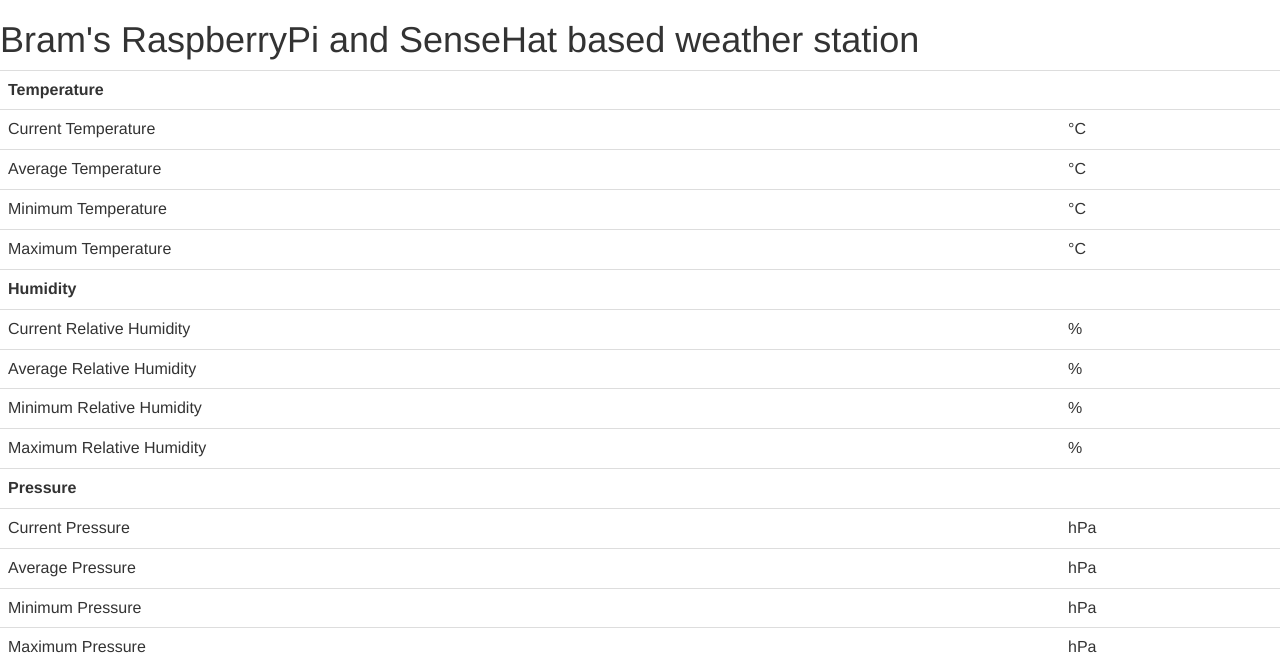
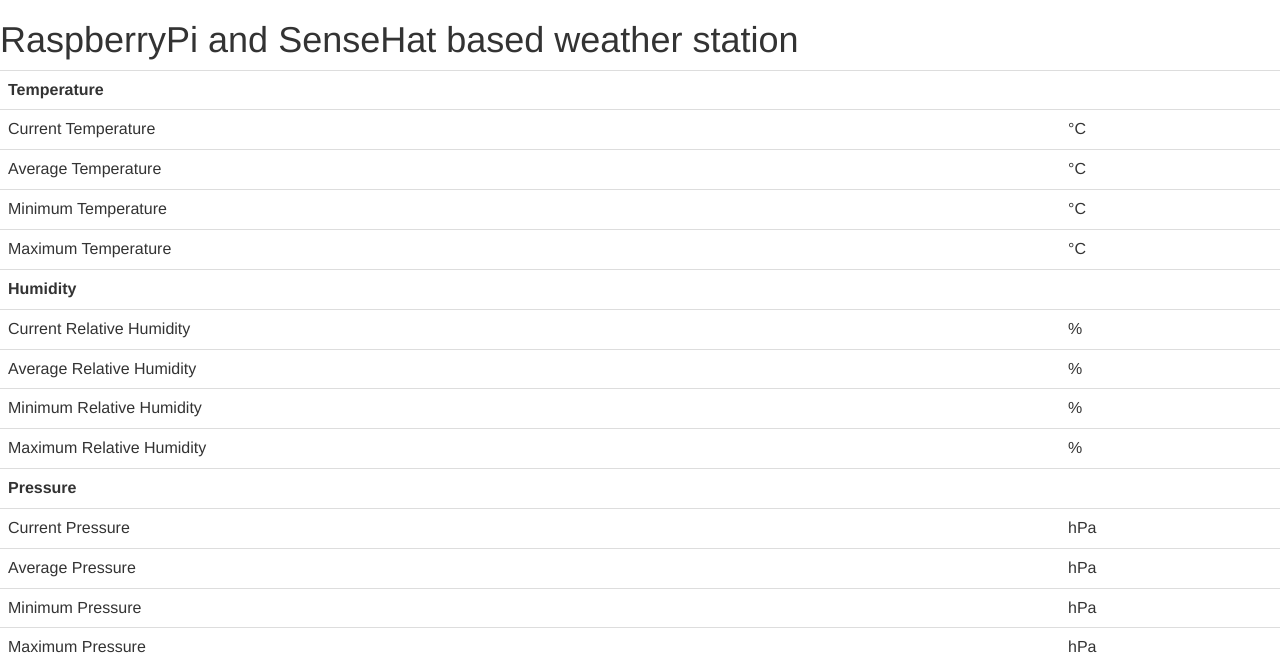
Before and after one commit to boosterl/RaspberrySenseWeatherStation, a Flask app: template templates/index.html in a window 1280 px wide. Shown: the top 666 px of the page. Run offline with Flask 2, Linux system fonts and the light colour scheme; the template is opened without the code that fills it, so the values that code supplies are empty; some libraries are stand-ins or nearby versions.

Commit message:
Change title of index.html

```diff
--- a/templates/index.html
+++ b/templates/index.html
@@ -4,7 +4,7 @@
 <link rel="stylesheet" href="/static/css/bootstrap.min.css" />
 <meta name="viewport" content="width=device-width, initial-scale=1">
 </head>
-<h1>Bram's RaspberryPi and SenseHat based weather station</h1>
+<h1>RaspberryPi and SenseHat based weather station</h1>
 <table class="table">
 <tr>
 	<th colspan="2">Temperature</th>
```
